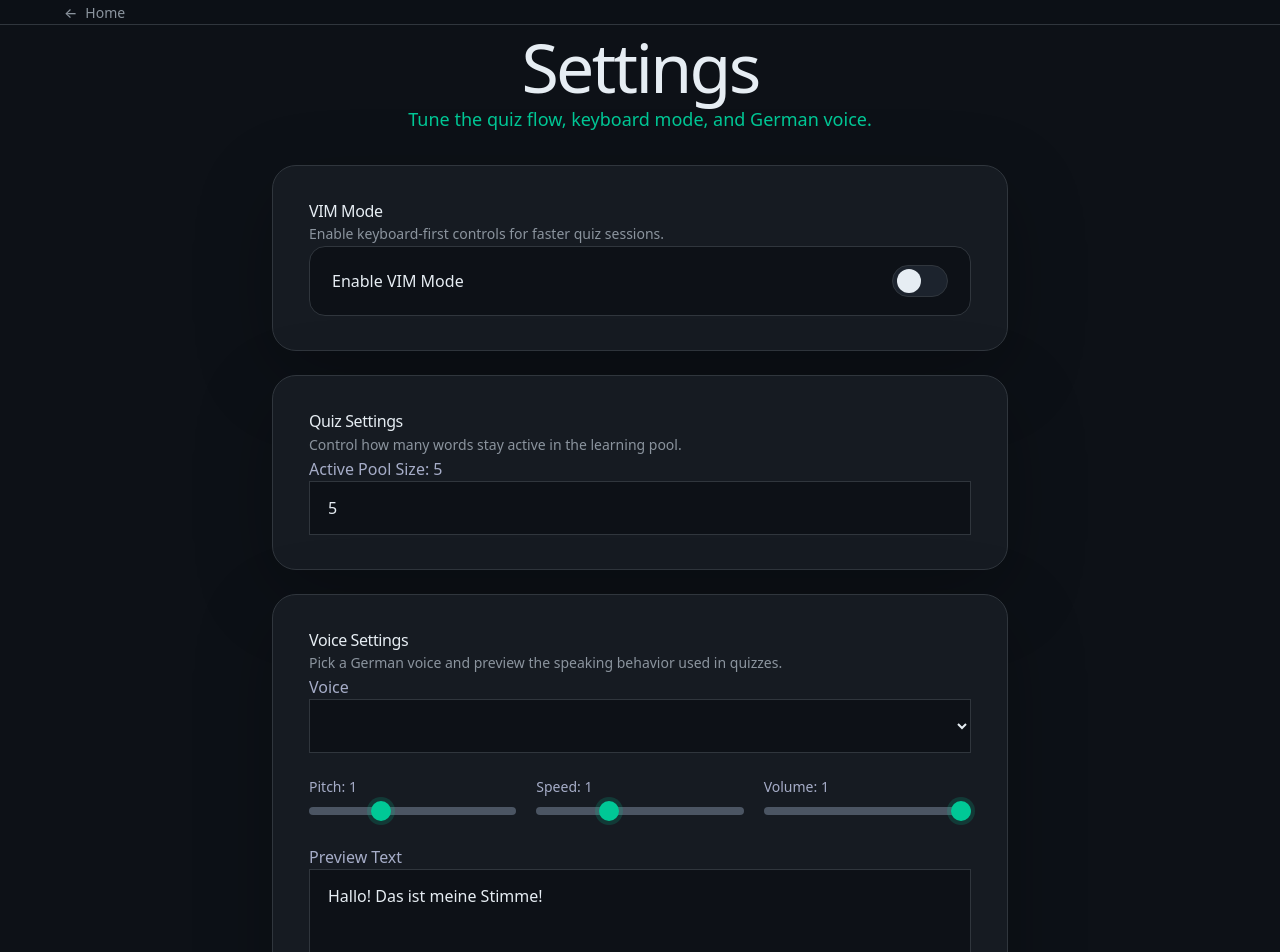
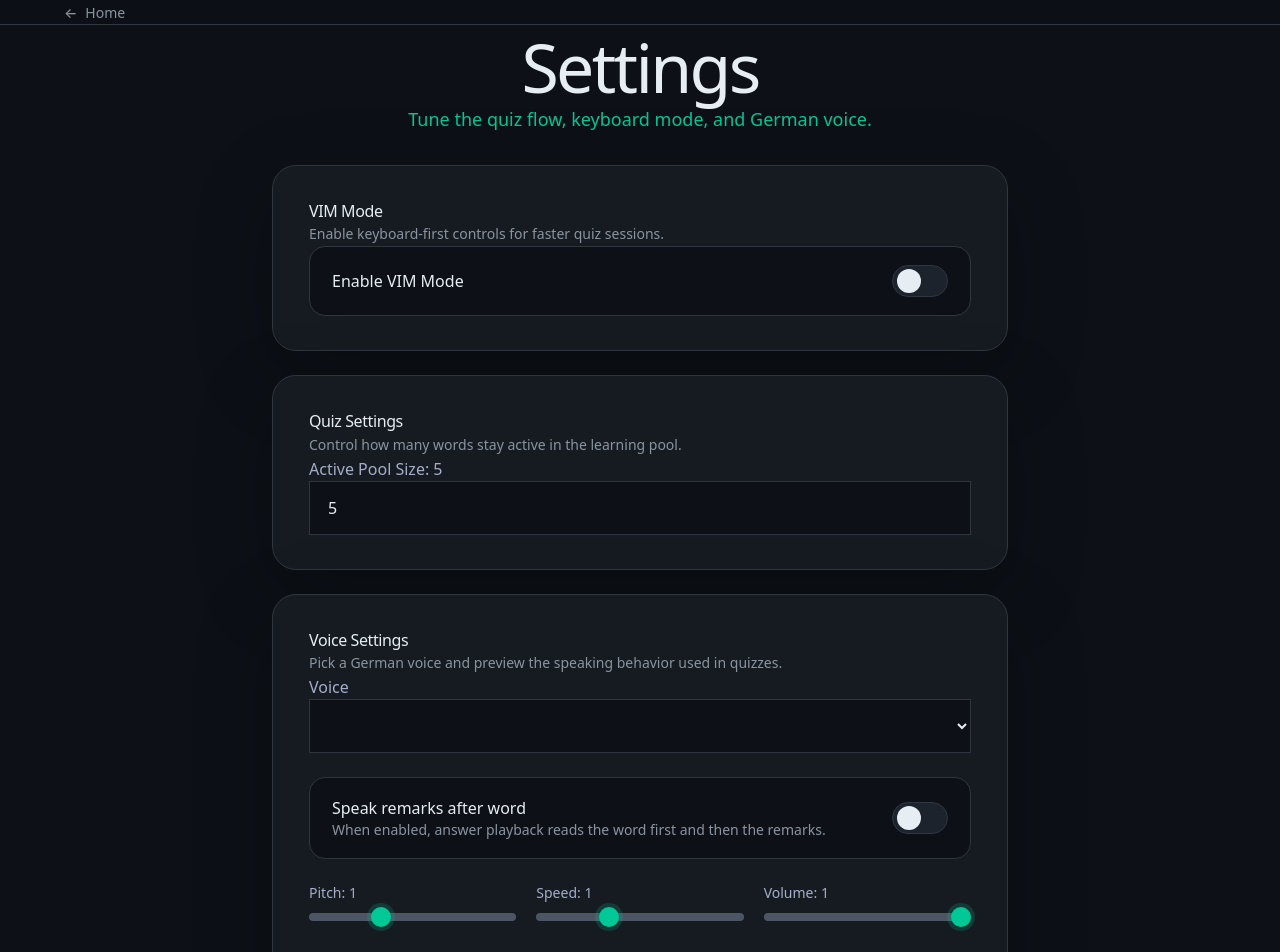
Before and after one commit to therealyubraj/Learn-German, a React (Vite) app in the folder client/: page /#/settings in a window 1280 px wide. Shown: the top 952 px of the page. Built offline with nearby package versions, Linux system fonts and the light colour scheme.

Commit message:
Add option to automatically speak remarks after the TTS.

```diff
--- a/client/src/components/QuizControls.tsx
+++ b/client/src/components/QuizControls.tsx
@@ -73,10 +73,18 @@ export function QuizControls({
   const canRevealAnswer = controlState !== "guessing";
   const hasRemarks = Boolean(item.remarks?.trim());
 
-  async function speakText(text: string) {
+  async function speakSequence(texts: string[]) {
+    const nonEmptyTexts = texts.filter((text) => text.trim() !== "");
+
+    if (nonEmptyTexts.length === 0) {
+      return;
+    }
+
     try {
       setIsSpeaking(true);
-      await tts.speak(text, settings.tts);
+      for (const text of nonEmptyTexts) {
+        await tts.speak(text, settings.tts);
+      }
     } finally {
       setIsSpeaking(false);
     }
@@ -106,7 +114,10 @@ export function QuizControls({
   };
 
   const handlePlaySound = async () => {
-    await speakText(item.TTS || item.RHS);
+    await speakSequence([
+      item.TTS || item.RHS,
+      settings.tts.speakRemarksAfterWord ? item.remarks ?? "" : "",
+    ]);
   };
 
   const handleSpeakRemarks = async () => {
@@ -114,7 +125,7 @@ export function QuizControls({
       return;
     }
 
-    await speakText(item.remarks);
+    await speakSequence([item.remarks]);
   };
 
   const hasRemarksTranslation = Boolean(item.remarksEN?.trim());
--- a/client/src/components/Settings.tsx
+++ b/client/src/components/Settings.tsx
@@ -34,7 +34,8 @@ const actionButtonClassName =
 export function Settings() {
   const { settings, setSettings } = useSettings();
   const { vim, quiz, tts: ttsSettings } = settings;
-  const { pitch, rate: speed, volume, voiceName } = ttsSettings;
+  const { pitch, rate: speed, volume, voiceName, speakRemarksAfterWord } =
+    ttsSettings;
 
   const [voices, setVoices] = useState<SpeechSynthesisVoice[]>([]);
   const [previewText, setPreviewText] = useState(
@@ -184,6 +185,48 @@ export function Settings() {
                 </select>
               </div>
 
+              <label
+                htmlFor="speak-remarks-after-word-toggle"
+                className="flex cursor-pointer items-center justify-between gap-6 rounded-2xl border border-[#30363D] bg-[#0D1117] px-[22px] py-[18px]"
+              >
+                <div>
+                  <span className="block text-base font-medium text-[#E6EDF3]">
+                    Speak remarks after word
+                  </span>
+                  <span className="mt-1 block text-sm text-[#8B949E]">
+                    When enabled, answer playback reads the word first and then the remarks.
+                  </span>
+                </div>
+                <span
+                  className={`relative inline-flex h-8 w-14 shrink-0 items-center rounded-full border transition-colors ${
+                    speakRemarksAfterWord
+                      ? "border-[#00C896] bg-[#00C896]/30"
+                      : "border-[#30363D] bg-[#1C232D]"
+                  }`}
+                >
+                  <input
+                    type="checkbox"
+                    id="speak-remarks-after-word-toggle"
+                    className="sr-only"
+                    checked={speakRemarksAfterWord}
+                    onChange={(e) =>
+                      setSettings({
+                        ...settings,
+                        tts: {
+                          ...ttsSettings,
+                          speakRemarksAfterWord: e.target.checked,
+                        },
+                      })
+                    }
+                  />
+                  <span
+                    className={`absolute left-1 h-6 w-6 rounded-full bg-[#E6EDF3] transition-transform ${
+                      speakRemarksAfterWord ? "translate-x-6 bg-[#00C896]" : ""
+                    }`}
+                  />
+                </span>
+              </label>
+
               <div className="grid gap-5 md:grid-cols-3">
                 <div>
                   <label
--- a/client/src/contexts/SettingsContext.tsx
+++ b/client/src/contexts/SettingsContext.tsx
@@ -27,6 +27,7 @@ export const defaultSettings: AppSettings = {
     rate: 1,
     pitch: 1,
     volume: 1,
+    speakRemarksAfterWord: false,
   },
 };
 
--- a/client/src/types.ts
+++ b/client/src/types.ts
@@ -35,6 +35,7 @@ export type AppSettings = {
     rate: number;
     pitch: number;
     volume: number;
+    speakRemarksAfterWord: boolean;
   };
 };
 
```
